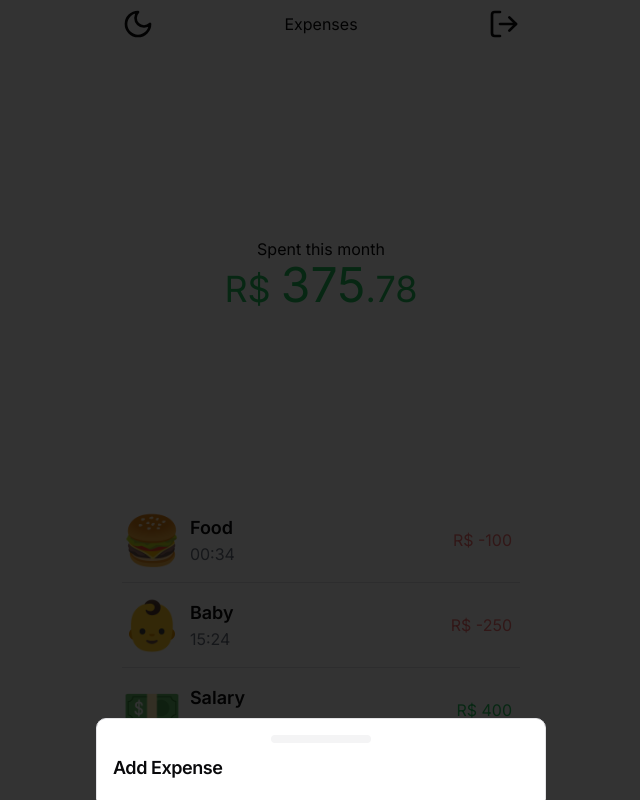
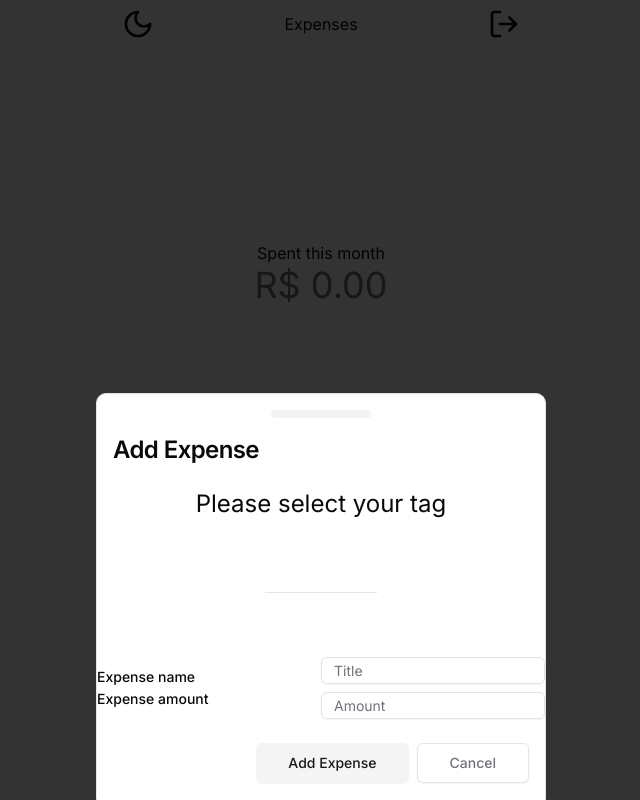
Before and after one commit to lagoela/senac-pti-expense-tracker, a Next.js app: page / in a window 1280 px wide. Both pictures are taken after a click on the button 751 px from the left and 766 px from the top of the page. Shown: the whole page, without its empty margins (319-959 px from the left). Built offline with nearby package versions, Linux system fonts and the light colour scheme.

Commit message:
last commit

```diff
--- a/src/app/page.tsx
+++ b/src/app/page.tsx
@@ -22,87 +22,30 @@ import Footer from "@/components/Footer";
 import Expenses from "@/components/Expenses";
 import { start } from "repl";
 
+export interface Expenses {
+  icon: string;
+  title: string;
+  amount: number;
+  date: Date;
+}
+
 export default function Home() {
-  const expenses = [
-    {
-      icon: "🍔",
-      title: "Food",
-      amount: -100,
-      date: new Date(Date.parse("04 Dec 2023 00:34:12")),
-    },
-    {
-      icon: "👶",
-      title: "Baby",
-      amount: -250,
-      date: new Date(Date.parse("05 Mar 2024 15:24:12")),
-    },
-    {
-      icon: "💵",
-      title: "Salary",
-      amount: 400,
-      date: new Date(Date.parse("06 Mar 2024 15:24:12")),
-    },
-    {
-      icon: "💻",
-      title: "Software Development",
-      amount: 1000,
-      date: new Date(Date.parse("10 Jan 2024 09:00:00")),
-    },
-    {
-      icon: "📚",
-      title: "Education",
-      amount: -500,
-      date: new Date(Date.parse("15 Feb 2024 14:30:00")),
-    },
-    {
-      icon: "🚗",
-      title: "Transportation",
-      amount: -50,
-      date: new Date(Date.parse("20 Feb 2024 08:45:00")),
-    },
-    {
-      icon: "🛒",
-      title: "Groceries",
-      amount: -200,
-      date: new Date(Date.parse("25 Feb 2024 18:15:00")),
-    },
-    {
-      icon: "💪",
-      title: "Gym Membership",
-      amount: -80,
-      date: new Date(Date.parse("02 Mar 2024 17:30:00")),
-    },
-    {
-      icon: "🎁",
-      title: "Gift",
-      amount: -30,
-      date: new Date(Date.parse("05 Mar 2024 10:00:00")),
-    },
-    {
-      icon: "💡",
-      title: "Utilities",
-      amount: -150,
-      date: new Date(Date.parse("10 Mar 2024 12:00:00")),
-    },
-    {
-      icon: "🎉",
-      title: "Entertainment",
-      amount: -100,
-      date: new Date(Date.parse("15 Mar 2024 20:00:00")),
-    },
-    {
-      icon: "💻",
-      title: "Freelance Work",
-      amount: 500,
-      date: new Date(Date.parse("20 Mar 2024 09:30:00")),
-    },
-    {
-      icon: "🍔",
-      title: "Restaurant",
-      amount: -64.223,
-      date: new Date(Date.parse("25 Mar 2024 13:45:00")),
-    },
-  ];
+  const [expenses, setExpenses] = useState<Expenses[]>([]);
+
+  useEffect(() => {
+    localStorage.setItem("expenses", JSON.stringify(expenses));
+
+    if (localStorage.getItem("expenses")) {
+      const local_data = localStorage.getItem("expenses");
+      JSON.parse(local_data as string).forEach((expense: Expenses) => {
+        setExpenses((prev) => [...prev, expense]);
+      });
+    }
+  }, []);
+
+  useEffect(() => {
+    localStorage.setItem("expenses", JSON.stringify(expenses));
+  }, [expenses]);
 
   const getAllExpenses = () => {
     let expensesValue = 0;
@@ -110,9 +53,13 @@ export default function Home() {
     return expensesValue;
   };
 
+
+  function addNewExpense ({ tag, title, amount }: { tag: string; title: string; amount: number }) {
+    setExpenses((prev) => [...prev, { icon: tag, title, amount, date: new Date() }]);
+  };
+
   return (
     <main className="flex flex-col items-center">
-      <div className="bg-white h-full">
       <div className="bg-white flex flex-col justify-center items-center w-full xl:w-[430px] z-0">
         <Header />
         <div className="flex flex-col items-center gap-2 w-full">
@@ -120,35 +67,19 @@ export default function Home() {
             <h3 className="">Spent this month</h3>
             <h1
               className={`text-4xl ${
-                  getAllExpenses() < 0 ? "text-red-400" : "text-green-500"
+                getAllExpenses() < 0
+                  ? "text-red-400"
+                  : getAllExpenses() > 0
+                  ? "text-green-400"
+                  : "text-zinc-500"
               }`}
             >
-                R${" "}
-                <span className="text-5xl">
-                  {getAllExpenses()
-                    .toFixed(2)
-                    .toString()
-                    .slice(
-                      0,
-                      getAllExpenses().toFixed(2).toString().length - 3
-                    )}
-                </span>
-                .
-                <span>
-                  {getAllExpenses()
-                    .toFixed(2)
-                    .toString()
-                    .slice(
-                      getAllExpenses().toFixed(2).toString().length - 2,
-                      getAllExpenses().toFixed(2).toString().length
-                    )}
-                </span>
+              R$ {getAllExpenses().toFixed(2)}
             </h1>
           </div>
           <Expenses expenses={expenses} />
         </div>
-          <Footer />
-        </div>
+        <Footer createExpenseFunc={addNewExpense} />
       </div>
     </main>
   );
--- a/src/components/Footer.tsx
+++ b/src/components/Footer.tsx
@@ -10,8 +10,34 @@ import {
   DrawerTitle,
   DrawerTrigger,
 } from "@/components/ui/drawer";
+import { Input } from "./ui/input";
+import { Label } from "./ui/label";
+import { Button } from "./ui/button";
+import { useState } from "react";
+import { revalidatePath } from "next/cache";
 
-export default function Footer() {
+export default function Footer(createExpenseFunc: any) {
+
+  const [drawerState, setDrawerState] = useState<boolean>(false);
+
+  const [tag, setTag] = useState<string>("");
+  const [title, setTitle] = useState<string>("");
+  const [amount, setAmount] = useState<number>();
+
+  const handleSubmit = (e: {preventDefault(): void}) => {
+    e.preventDefault();
+
+    if (tag === "" || title === "" || amount === 0) {
+      alert("Please fill in all the fields");
+      return;
+    }
+
+    createExpenseFunc({ tag, title, amount });
+
+    setDrawerState(false);
+    revalidatePath;
+  }
+
   return (
     <footer className="fixed bottom-0 z-10 py-4 w-full bg-white border-t-[1px] xl:w-[430px] border-zinc-200">
       <div className="flex flex-row items-center justify-around">
@@ -22,18 +48,73 @@ export default function Footer() {
           </div>
         </Link>
         <div className="flex flex-col items-center justify-center">
-          <Drawer >
-            <DrawerTrigger className="">
+          <Drawer open={drawerState} onOpenChange={setDrawerState}>
+            <DrawerTrigger className="" onClick={(e) => {setDrawerState(true)}}>
               <div className="bg-yellow-100 rounded-full p-1">
                 <Plus className="size-7" />
               </div>
             </DrawerTrigger>
             <DrawerContent className="w-full xl:w-[450px] mx-auto">
-              <DrawerHeader >
-                <DrawerTitle>Add Expense</DrawerTitle>
+              <DrawerHeader>
+                <DrawerTitle className="text-2xl">Add Expense</DrawerTitle>
                 <DrawerClose />
               </DrawerHeader>
-
+              <form className="flex flex-col" onSubmit={(e) => {handleSubmit(e)}}>
+                <h1 className="text-2xl mx-auto">Please select your tag</h1>
+                <input
+                  type="text"
+                  placeholder=""
+                  maxLength={2}
+                  className="w-[25%] mb-14 mx-auto text-center text-6xl border-b-[1px]
+                  focus:outline-none"
+                  value={tag}
+                  onChange={(e) => setTag(e.target.value)}
+                />
+                <div className="grid grid-cols-2 items-center py-2">
+                  <div className="flex flex-col gap-2">
+                    <Label htmlFor="title" className="pr-4 flex-2">
+                      Expense name
+                    </Label>
+                    <Label htmlFor="amount" className="pr-4 flex-2">
+                      Expense amount
+                    </Label>
+                  </div>
+                  <div className="flex flex-col gap-2">
+                    <Input
+                      type="text"
+                      placeholder="Title"
+                      className="flex-1"
+                      name="title"
+                      value={title}
+                      onChange={(e) => setTitle(e.target.value)}
+                    />
+                    <Input
+                      type="number"
+                      placeholder="Amount"
+                      className="flex-1"
+                      name="amount"
+                      onChange={(e) => setAmount(Number(e.target.value))}
+                      value={amount}
+                    />
+                  </div>
+                </div>
+                <DrawerFooter>
+                  <DrawerDescription className="flex flex-row justify-end gap-2">
+                    <Button
+                      variant="secondary"
+                      size="lg"
+                      type="submit"
+                    >
+                      Add Expense
+                    </Button>
+                    <DrawerClose>
+                      <Button variant="outline" size="lg">
+                        Cancel
+                      </Button>
+                    </DrawerClose>
+                  </DrawerDescription>
+                </DrawerFooter>
+              </form>
             </DrawerContent>
           </Drawer>
         </div>
```
Also changed, not shown: src/components/Expenses.tsx (+2 -8 lines). Lines whose indentation alone changed are shown as unchanged.
